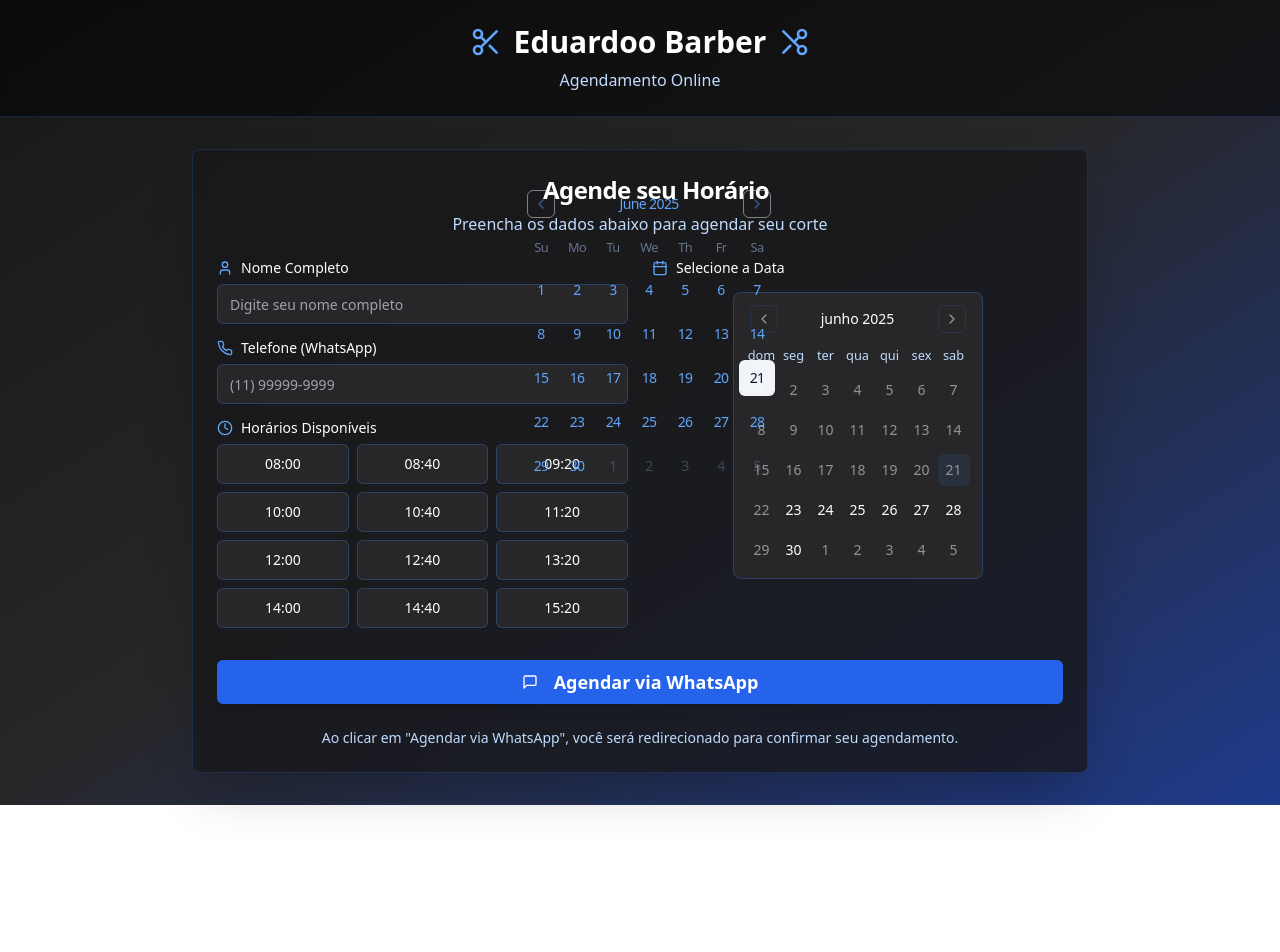
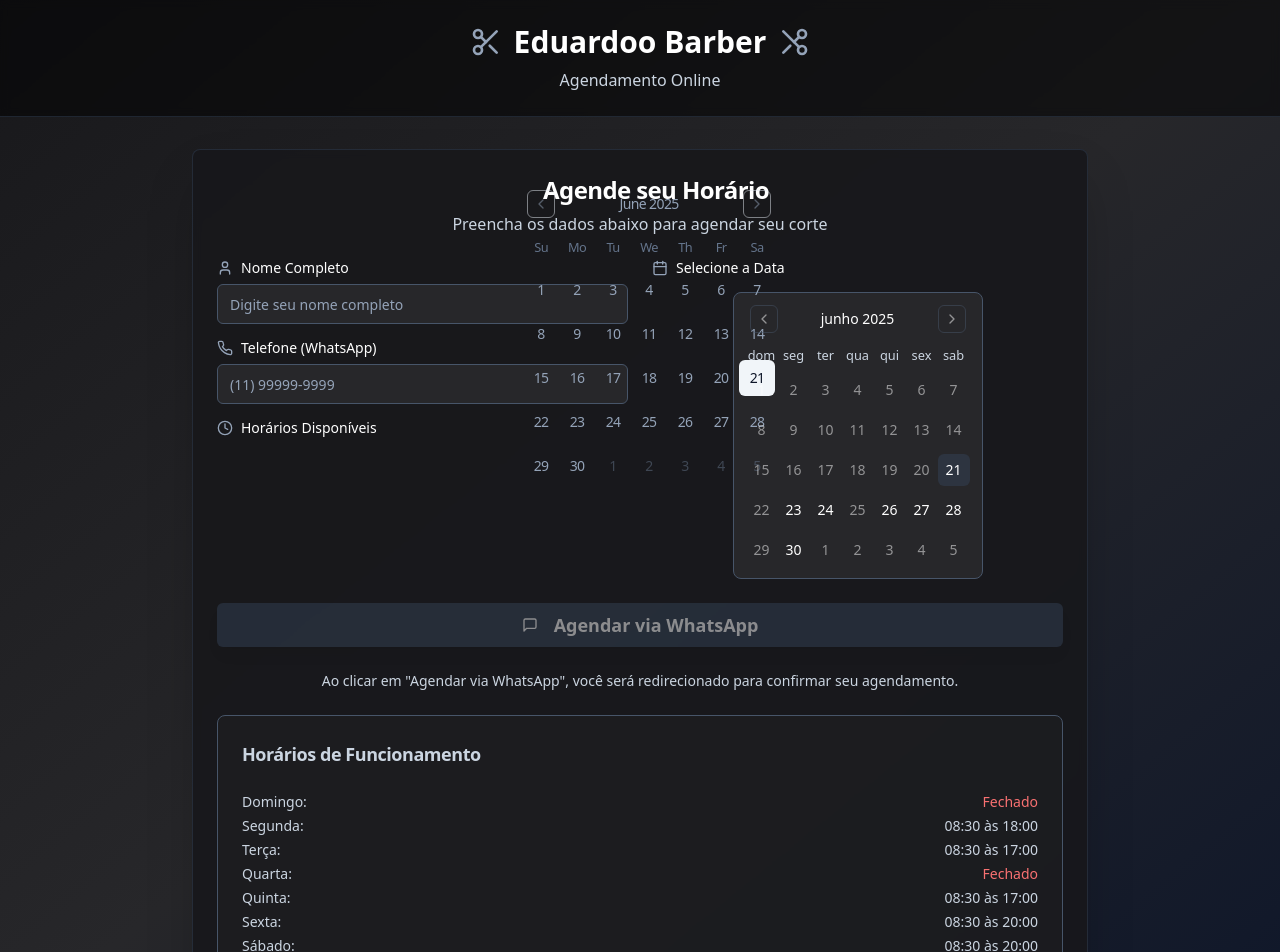
Before and after one commit to Sauloelicio/juliananails, a React (Vite) app: page / in a window 1280 px wide. Shown: the top 952 px of the page. Before the commit the page ends 805 px from the top, so only its background shows below. Built offline with nearby package versions, Linux system fonts and the light colour scheme.

Commit message:
Fix: Calendar and schedule updates
Correct calendar errors and update business hours.

```diff
--- a/src/pages/Index.tsx
+++ b/src/pages/Index.tsx
@@ -16,12 +16,49 @@ const Index = () => {
   const [clientName, setClientName] = useState("");
   const [phoneNumber, setPhoneNumber] = useState("");
 
-  // Horários disponíveis (40 em 40 minutos)
-  const availableTimes = [
-    "08:00", "08:40", "09:20", "10:00", "10:40", "11:20",
-    "12:00", "12:40", "13:20", "14:00", "14:40", "15:20",
-    "16:00", "16:40", "17:20", "18:00", "18:40", "19:20"
+  // Horários disponíveis baseados nos dias da semana
+  const getAvailableTimesForDate = (date: Date) => {
+    const dayOfWeek = date.getDay(); // 0 = Domingo, 1 = Segunda, etc.
+
+    switch (dayOfWeek) {
+      case 0: // Domingo
+      case 3: // Quarta
+        return []; // Fechado
+      case 1: // Segunda (08:30 às 18:00)
+        return [
+          "08:30", "09:10", "09:50", "10:30", "11:10", "11:50",
+          "12:30", "13:10", "13:50", "14:30", "15:10", "15:50",
+          "16:30", "17:10", "17:50"
         ];
+      case 2: // Terça (08:30 às 17:00)
+      case 4: // Quinta (08:30 às 17:00)
+        return [
+          "08:30", "09:10", "09:50", "10:30", "11:10", "11:50",
+          "12:30", "13:10", "13:50", "14:30", "15:10", "15:50",
+          "16:30"
+        ];
+      case 5: // Sexta (08:30 às 20:00)
+      case 6: // Sábado (08:30 às 20:00)
+        return [
+          "08:30", "09:10", "09:50", "10:30", "11:10", "11:50",
+          "12:30", "13:10", "13:50", "14:30", "15:10", "15:50",
+          "16:30", "17:10", "17:50", "18:30", "19:10", "19:50"
+        ];
+      default:
+        return [];
+    }
+  };
+
+  const availableTimes = selectedDate ? getAvailableTimesForDate(selectedDate) : [];
+
+  const getDayStatus = (date: Date) => {
+    const dayOfWeek = date.getDay();
+    if (dayOfWeek === 0 || dayOfWeek === 3) {
+      return "Fechado";
+    }
+    const times = getAvailableTimesForDate(date);
+    return times.length > 0 ? "Aberto" : "Fechado";
+  };
 
   const handleSchedule = () => {
     if (!clientName || !phoneNumber || !selectedDate || !selectedTime) {
@@ -33,15 +70,26 @@ const Index = () => {
       return;
     }
 
+    // Verificar se é um dia de funcionamento
+    const dayOfWeek = selectedDate.getDay();
+    if (dayOfWeek === 0 || dayOfWeek === 3) {
+      toast({
+        title: "Dia não disponível",
+        description: "A barbearia está fechada neste dia.",
+        variant: "destructive",
+      });
+      return;
+    }
+
     // Formatar a data para o WhatsApp
     const formattedDate = format(selectedDate, "dd/MM/yyyy", { locale: ptBR });
-    const dayOfWeek = format(selectedDate, "EEEE", { locale: ptBR });
+    const dayOfWeekName = format(selectedDate, "EEEE", { locale: ptBR });
 
     // Criar mensagem para WhatsApp
     const message = `Olá! Gostaria de confirmar meu agendamento na Eduardoo Barber:
 
 👤 Nome: ${clientName}
-📅 Data: ${dayOfWeek}, ${formattedDate}
+📅 Data: ${dayOfWeekName}, ${formattedDate}
 ⏰ Horário: ${selectedTime}
 📱 Telefone: ${phoneNumber}
 
@@ -70,28 +118,28 @@ Aguardo confirmação!`;
   };
 
   return (
-    <div className="min-h-screen bg-gradient-to-br from-zinc-900 via-zinc-800 to-blue-900">
+    <div className="min-h-screen bg-gradient-to-br from-zinc-900 via-zinc-800 to-slate-900">
       {/* Header */}
-      <div className="bg-black/50 backdrop-blur-sm border-b border-blue-500/20">
+      <div className="bg-black/50 backdrop-blur-sm border-b border-slate-700/50">
         <div className="container mx-auto px-4 py-6">
           <div className="flex items-center justify-center space-x-3">
-            <Scissors className="h-8 w-8 text-blue-400" />
+            <Scissors className="h-8 w-8 text-slate-400" />
             <h1 className="text-3xl font-bold text-white">Eduardoo Barber</h1>
-            <Scissors className="h-8 w-8 text-blue-400 scale-x-[-1]" />
+            <Scissors className="h-8 w-8 text-slate-400 scale-x-[-1]" />
           </div>
-          <p className="text-center text-blue-200 mt-2">Agendamento Online</p>
+          <p className="text-center text-slate-300 mt-2">Agendamento Online</p>
         </div>
       </div>
 
       <div className="container mx-auto px-4 py-8">
         <div className="max-w-4xl mx-auto">
-          <Card className="bg-zinc-900/80 backdrop-blur-sm border-blue-500/20 shadow-2xl">
+          <Card className="bg-zinc-900/90 backdrop-blur-sm border-slate-700/50 shadow-2xl">
             <CardHeader className="text-center">
               <CardTitle className="text-2xl text-white flex items-center justify-center gap-2">
-                <Calendar className="h-6 w-6 text-blue-400" />
+                <Calendar className="h-6 w-6 text-slate-400" />
                 Agende seu Horário
               </CardTitle>
-              <p className="text-blue-200">Preencha os dados abaixo para agendar seu corte</p>
+              <p className="text-slate-300">Preencha os dados abaixo para agendar seu corte</p>
             </CardHeader>
 
             <CardContent className="space-y-6">
@@ -100,7 +148,7 @@ Aguardo confirmação!`;
                 <div className="space-y-4">
                   <div className="space-y-2">
                     <Label htmlFor="name" className="text-white flex items-center gap-2">
-                      <User className="h-4 w-4 text-blue-400" />
+                      <User className="h-4 w-4 text-slate-400" />
                       Nome Completo
                     </Label>
                     <Input
@@ -108,13 +156,13 @@ Aguardo confirmação!`;
                       value={clientName}
                       onChange={(e) => setClientName(e.target.value)}
                       placeholder="Digite seu nome completo"
-                      className="bg-zinc-800 border-blue-500/30 text-white placeholder:text-zinc-400 focus:border-blue-400"
+                      className="bg-zinc-800 border-slate-600 text-white placeholder:text-slate-400 focus:border-slate-400"
                     />
                   </div>
 
                   <div className="space-y-2">
                     <Label htmlFor="phone" className="text-white flex items-center gap-2">
-                      <Phone className="h-4 w-4 text-blue-400" />
+                      <Phone className="h-4 w-4 text-slate-400" />
                       Telefone (WhatsApp)
                     </Label>
                     <Input
@@ -122,16 +170,26 @@ Aguardo confirmação!`;
                       value={phoneNumber}
                       onChange={(e) => setPhoneNumber(e.target.value)}
                       placeholder="(11) 99999-9999"
-                      className="bg-zinc-800 border-blue-500/30 text-white placeholder:text-zinc-400 focus:border-blue-400"
+                      className="bg-zinc-800 border-slate-600 text-white placeholder:text-slate-400 focus:border-slate-400"
                     />
                   </div>
 
                   {/* Horários Disponíveis */}
                   <div className="space-y-2">
                     <Label className="text-white flex items-center gap-2">
-                      <Clock className="h-4 w-4 text-blue-400" />
+                      <Clock className="h-4 w-4 text-slate-400" />
                       Horários Disponíveis
+                      {selectedDate && (
+                        <span className="text-sm text-slate-300">
+                          ({getDayStatus(selectedDate)})
+                        </span>
+                      )}
                     </Label>
+                    {selectedDate && availableTimes.length === 0 ? (
+                      <div className="text-slate-400 text-center py-4">
+                        Fechado neste dia
+                      </div>
+                    ) : (
                       <div className="grid grid-cols-3 gap-2 max-h-48 overflow-y-auto">
                         {availableTimes.map((time) => (
                           <Button
@@ -140,51 +198,56 @@ Aguardo confirmação!`;
                             onClick={() => setSelectedTime(time)}
                             className={`text-sm ${
                               selectedTime === time
-                              ? "bg-blue-600 hover:bg-blue-700 text-white border-blue-500"
-                              : "bg-zinc-800 hover:bg-zinc-700 text-white border-blue-500/30 hover:border-blue-400"
+                                ? "bg-slate-700 hover:bg-slate-600 text-white border-slate-500"
+                                : "bg-zinc-800 hover:bg-zinc-700 text-white border-slate-600 hover:border-slate-500"
                             }`}
                           >
                             {time}
                           </Button>
                         ))}
                       </div>
+                    )}
                   </div>
                 </div>
 
                 {/* Calendário */}
                 <div className="space-y-4">
                   <Label className="text-white flex items-center gap-2">
-                    <CalendarIcon className="h-4 w-4 text-blue-400" />
+                    <CalendarIcon className="h-4 w-4 text-slate-400" />
                     Selecione a Data
                   </Label>
                   <div className="flex justify-center">
                     <Calendar
                       mode="single"
                       selected={selectedDate}
-                      onSelect={setSelectedDate}
-                      disabled={(date) =>
-                        date < new Date() ||
-                        date.getDay() === 0 // Desabilita domingos
-                      }
+                      onSelect={(date) => {
+                        setSelectedDate(date);
+                        setSelectedTime(""); // Reset time when date changes
+                      }}
+                      disabled={(date) => {
+                        const today = new Date();
+                        today.setHours(0, 0, 0, 0);
+                        return date < today || date.getDay() === 0 || date.getDay() === 3; // Desabilita datas passadas, domingos e quartas
+                      }}
                       locale={ptBR}
-                      className="rounded-lg border border-blue-500/30 bg-zinc-800 text-white pointer-events-auto"
+                      className="rounded-lg border border-slate-600 bg-zinc-800 text-white"
                       classNames={{
                         months: "flex w-full flex-col sm:flex-row space-y-4 sm:space-x-4 sm:space-y-0 flex-1",
                         month: "space-y-4 w-full flex flex-col",
                         caption: "flex justify-center pt-1 relative items-center text-white",
                         caption_label: "text-sm font-medium text-white",
                         nav: "space-x-1 flex items-center",
-                        nav_button: "inline-flex items-center justify-center rounded-md text-sm font-medium transition-colors focus-visible:outline-none focus-visible:ring-1 focus-visible:ring-ring disabled:pointer-events-none disabled:opacity-50 border border-blue-500/30 bg-transparent hover:bg-blue-500/20 hover:text-accent-foreground h-7 w-7 bg-transparent p-0 opacity-50 hover:opacity-100 text-white",
+                        nav_button: "inline-flex items-center justify-center rounded-md text-sm font-medium transition-colors focus-visible:outline-none focus-visible:ring-1 focus-visible:ring-ring disabled:pointer-events-none disabled:opacity-50 border border-slate-600 bg-transparent hover:bg-slate-700 hover:text-accent-foreground h-7 w-7 bg-transparent p-0 opacity-50 hover:opacity-100 text-white",
                         nav_button_previous: "absolute left-1",
                         nav_button_next: "absolute right-1",
                         table: "w-full border-collapse space-y-1",
                         head_row: "flex",
-                        head_cell: "text-blue-200 rounded-md w-8 font-normal text-[0.8rem]",
+                        head_cell: "text-slate-300 rounded-md w-8 font-normal text-[0.8rem]",
                         row: "flex w-full mt-2",
                         cell: "relative p-0 text-center text-sm focus-within:relative focus-within:z-20 [&:has([aria-selected])]:bg-accent [&:has([aria-selected].day-outside)]:bg-accent/50 [&:has([aria-selected].day-range-end)]:rounded-r-md",
-                        day: "inline-flex items-center justify-center rounded-md text-sm font-medium transition-colors focus-visible:outline-none focus-visible:ring-1 focus-visible:ring-ring disabled:pointer-events-none disabled:opacity-50 hover:bg-blue-500/20 hover:text-accent-foreground h-8 w-8 p-0 font-normal aria-selected:opacity-100 text-white",
-                        day_selected: "bg-blue-600 text-white hover:bg-blue-700 hover:text-white focus:bg-blue-600 focus:text-white",
-                        day_today: "bg-blue-500/20 text-blue-200",
+                        day: "inline-flex items-center justify-center rounded-md text-sm font-medium transition-colors focus-visible:outline-none focus-visible:ring-1 focus-visible:ring-ring disabled:pointer-events-none disabled:opacity-50 hover:bg-slate-700 hover:text-accent-foreground h-8 w-8 p-0 font-normal aria-selected:opacity-100 text-white",
+                        day_selected: "bg-slate-600 text-white hover:bg-slate-500 hover:text-white focus:bg-slate-600 focus:text-white",
+                        day_today: "bg-slate-700/50 text-slate-200",
                         day_outside: "day-outside text-muted-foreground opacity-50 aria-selected:bg-accent/50 aria-selected:text-muted-foreground aria-selected:opacity-30",
                         day_disabled: "text-muted-foreground opacity-50",
                         day_range_middle: "aria-selected:bg-accent aria-selected:text-accent-foreground",
@@ -197,9 +260,9 @@ Aguardo confirmação!`;
 
               {/* Resumo do Agendamento */}
               {(clientName || phoneNumber || selectedDate || selectedTime) && (
-                <Card className="bg-zinc-800/50 border-blue-500/20">
+                <Card className="bg-zinc-800/50 border-slate-600">
                   <CardHeader>
-                    <CardTitle className="text-lg text-blue-400">Resumo do Agendamento</CardTitle>
+                    <CardTitle className="text-lg text-slate-300">Resumo do Agendamento</CardTitle>
                   </CardHeader>
                   <CardContent className="space-y-2 text-white">
                     {clientName && <p><strong>Nome:</strong> {clientName}</p>}
@@ -215,16 +278,54 @@ Aguardo confirmação!`;
               {/* Botão de Agendar */}
               <Button
                 onClick={handleSchedule}
-                className="w-full bg-blue-600 hover:bg-blue-700 text-white font-semibold py-3 text-lg shadow-lg transition-all duration-200 hover:shadow-xl"
+                disabled={!clientName || !phoneNumber || !selectedDate || !selectedTime || availableTimes.length === 0}
+                className="w-full bg-slate-700 hover:bg-slate-600 text-white font-semibold py-3 text-lg shadow-lg transition-all duration-200 hover:shadow-xl disabled:opacity-50 disabled:cursor-not-allowed"
                 size="lg"
               >
                 <MessageSquare className="h-5 w-5 mr-2" />
                 Agendar via WhatsApp
               </Button>
 
-              <p className="text-blue-200 text-sm text-center">
+              <p className="text-slate-300 text-sm text-center">
                 Ao clicar em "Agendar via WhatsApp", você será redirecionado para confirmar seu agendamento.
               </p>
+
+              {/* Horários de Funcionamento */}
+              <Card className="bg-zinc-800/30 border-slate-600">
+                <CardHeader>
+                  <CardTitle className="text-lg text-slate-300">Horários de Funcionamento</CardTitle>
+                </CardHeader>
+                <CardContent className="space-y-1 text-sm text-slate-300">
+                  <div className="flex justify-between">
+                    <span>Domingo:</span>
+                    <span className="text-red-400">Fechado</span>
+                  </div>
+                  <div className="flex justify-between">
+                    <span>Segunda:</span>
+                    <span>08:30 às 18:00</span>
+                  </div>
+                  <div className="flex justify-between">
+                    <span>Terça:</span>
+                    <span>08:30 às 17:00</span>
+                  </div>
+                  <div className="flex justify-between">
+                    <span>Quarta:</span>
+                    <span className="text-red-400">Fechado</span>
+                  </div>
+                  <div className="flex justify-between">
+                    <span>Quinta:</span>
+                    <span>08:30 às 17:00</span>
+                  </div>
+                  <div className="flex justify-between">
+                    <span>Sexta:</span>
+                    <span>08:30 às 20:00</span>
+                  </div>
+                  <div className="flex justify-between">
+                    <span>Sábado:</span>
+                    <span>08:30 às 20:00</span>
+                  </div>
+                </CardContent>
+              </Card>
             </CardContent>
           </Card>
         </div>
```
Lines whose indentation alone changed are shown as unchanged.
